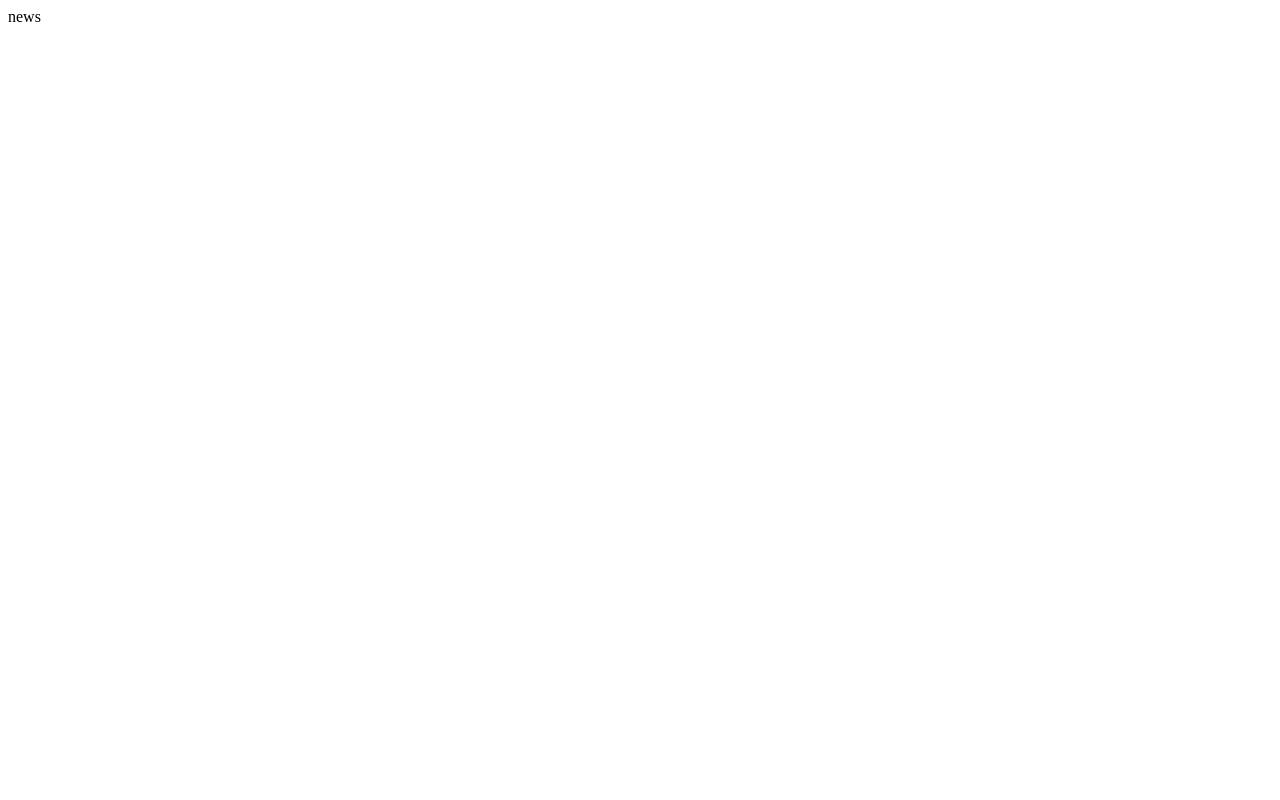
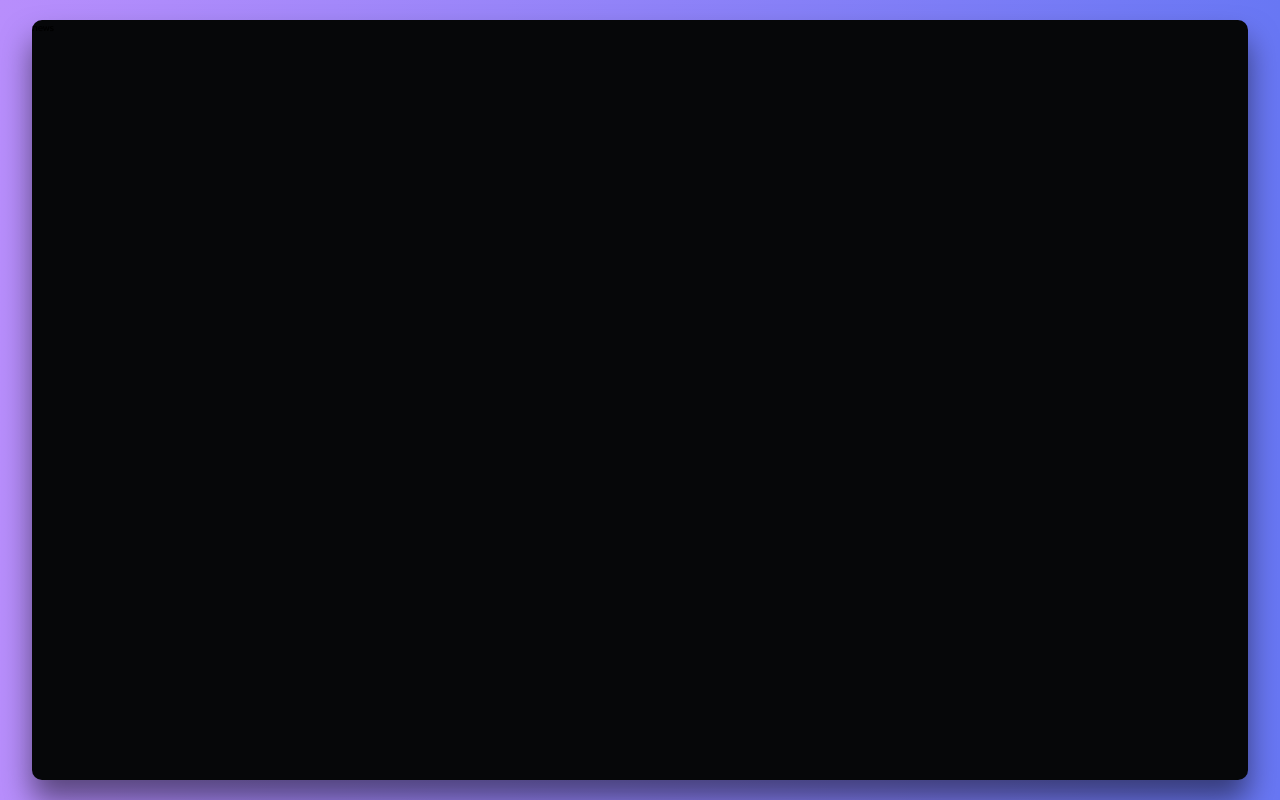
Before and after one commit to Emmanuel-Johnson/react-blog-app, a React (Vite) app in the folder news-blogs-app/: page / in a window 1280 px wide. Built offline with nearby package versions, Linux system fonts and the light colour scheme.

Commit message:
Getting Started

```diff
--- a/news-blogs-app/index.html
+++ b/news-blogs-app/index.html
@@ -3,6 +3,7 @@
   <head>
     <meta charset="UTF-8" />
     <meta name="viewport" content="width=device-width, initial-scale=1.0" />
+    <link rel="stylesheet" href="https://cdnjs.cloudflare.com/ajax/libs/font-awesome/6.5.2/css/all.min.css">
     <title>News & Blogs App</title>
   </head>
   <body>
--- a/news-blogs-app/src/App.jsx
+++ b/news-blogs-app/src/App.jsx
@@ -3,8 +3,10 @@
 
 const App = () => {
   return (
-    <div>
+    <div className='container'>
+      <div className='news-blog-app'>
       <News />
+      </div>
     </div>
   )
 }
--- a/news-blogs-app/src/index.css
+++ b/news-blogs-app/src/index.css
@@ -0,0 +1,30 @@
+@import url('https://fonts.googleapis.com/css2?family=Bebas+Neue&family=Comfortaa:wght@300..700&family=Kanit:ital,wght@0,100;0,200;0,300;0,400;0,500;0,600;0,700;0,800;0,900;1,100;1,200;1,300;1,400;1,500;1,600;1,700;1,800;1,900&display=swap');
+
+* {
+    margin: 0;
+    padding: 0;
+    box-sizing: border-box;
+    outline: none;
+    text-decoration: none;
+    font-family: 'Kanit', sans-serif;
+}
+
+html {
+    font-size: 62.5%;
+}
+
+.container {
+    width: 100%;
+    height: 100vh;
+    background: linear-gradient(to right, #b88efc, #6877f4);
+    display: grid;
+    place-items: center;
+}
+
+.news-blog-app {
+    width: 95vw;
+    height: 95vmin;
+    background-color: #060709;
+    box-shadow: 0 2rem 3rem rgba(0, 0, 0, 0.5);
+    border-radius: 1rem;
+}
```
